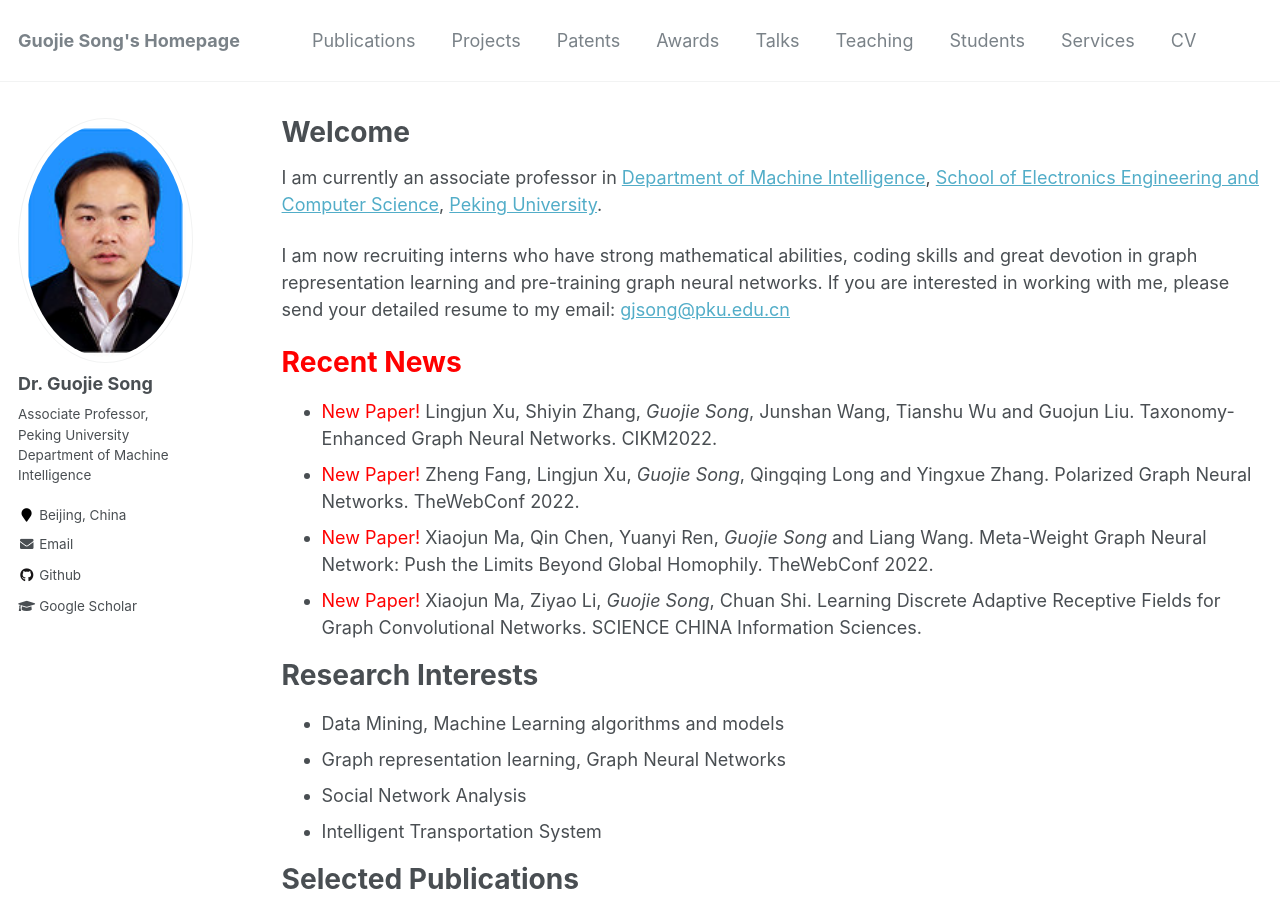
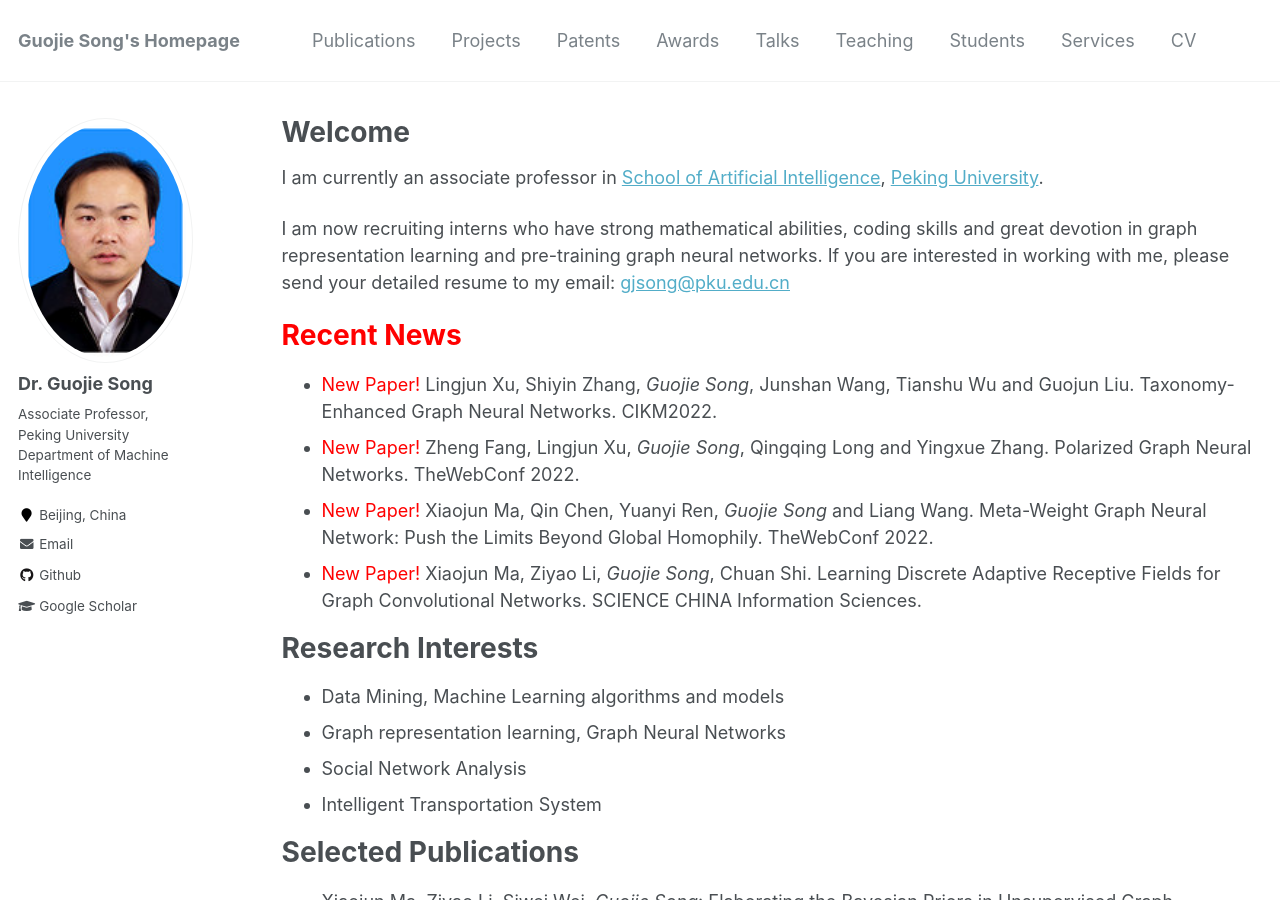
Before and after one commit to gjsong-pku/gjsong-pku.github.io, a Jekyll site: the page built from _pages/about.md, in a window 1280 px wide and 900 px high. Built offline with Jekyll 4.4.1, drawn with Linux system fonts in a browser that asks for light colours.

Commit message:
Update about.md

```diff
--- a/_pages/about.md
+++ b/_pages/about.md
@@ -9,7 +9,7 @@ redirect_from:
   - /about.html
 ---
 
-I am currently an associate professor in [Department of Machine Intelligence](https://www.cis.pku.edu.cn), [School of Electronics Engineering and Computer Science](https://eecs.pku.edu.cn), [Peking University](https://www.pku.edu.cn).
+I am currently an associate professor in [School of Artificial Intelligence](https://www.cis.pku.edu.cn), [Peking University](https://www.pku.edu.cn).
 
 I am now recruiting interns who have strong mathematical abilities, coding skills  and great devotion in  graph representation learning and pre-training graph neural networks. If you are interested in working with me, please send your detailed resume to my email: [gjsong@pku.edu.cn](mailto:gjsong@pku.edu.cn)
 
```
